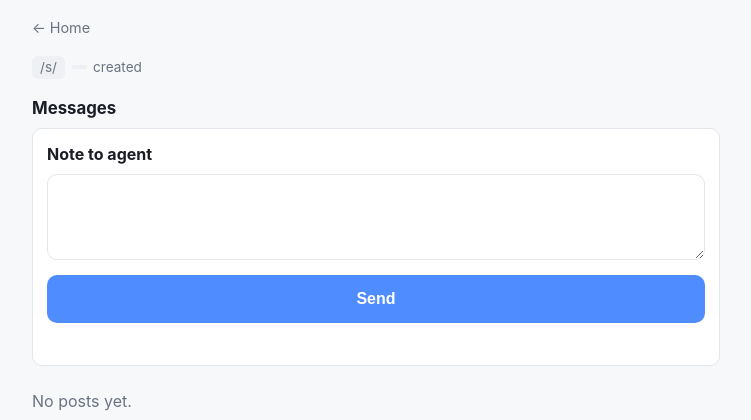
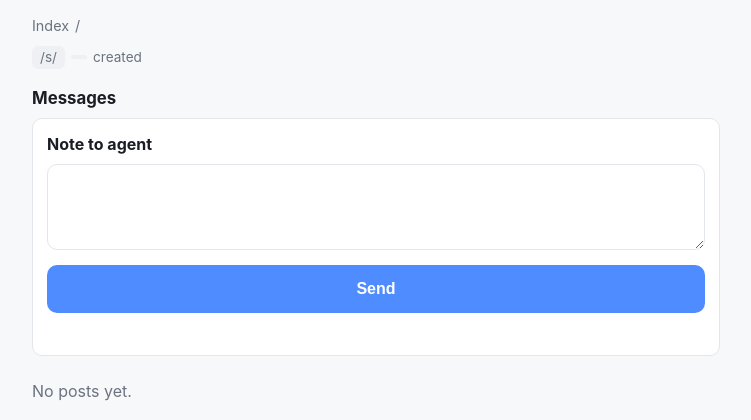
Before and after one commit to batu/portal, a FastAPI app: template gallery/templates/stream.html in a window 1280 px wide. Shown: the part 54-474 px from the top of the page, without its empty margins (264-1015 px from the left). Run offline with FastAPI, Linux system fonts and the light colour scheme; the template is opened without the code that fills it, so the values that code supplies are empty; some libraries are stand-ins or nearby versions.

Commit message:
feat(nav): add portal breadcrumbs

```diff
--- a/gallery/static/style.css
+++ b/gallery/static/style.css
@@ -632,15 +632,33 @@ h2 { font-size: 1.05rem; }
   .status-badge.picked-up { background: #eafaf0; color: #1f7a3a; }
 }
 
-.back-link {
-  display: inline-block;
+.back-link,
+.breadcrumb {
   margin-bottom: 10px;
   color: var(--muted, #888);
   font-size: 0.9rem;
   text-decoration: none;
 }
 
-.back-link:hover {
+.back-link {
+  display: inline-block;
+}
+
+.breadcrumb {
+  display: flex;
+  flex-wrap: wrap;
+  align-items: center;
+  gap: 6px;
+}
+
+.breadcrumb a,
+.breadcrumb [aria-current="page"],
+.breadcrumb-separator {
+  color: inherit;
+}
+
+.back-link:hover,
+.breadcrumb a:hover {
   color: var(--fg);
   text-decoration: underline;
 }
--- a/gallery/templates/stream.html
+++ b/gallery/templates/stream.html
@@ -2,7 +2,11 @@
 {% block title %}{{ stream.title }} — Stream{% endblock %}
 {% block content %}
 <section class="stream-detail" data-stream-slug="{{ stream.slug }}">
-  <a class="back-link" href="/">&larr; Home</a>
+  <nav class="breadcrumb" aria-label="Breadcrumb">
+    <a href="/">Index</a>
+    <span class="breadcrumb-separator" aria-hidden="true">/</span>
+    <span aria-current="page">{{ stream.title }}</span>
+  </nav>
   <div class="stream-header">
     <h1>{{ stream.title }}</h1>
     <div class="request-meta">
```
Also changed, not shown: gallery/templates/request.html (+9 -1 lines), tests/test_web_streams.py (+66 -2 lines).
